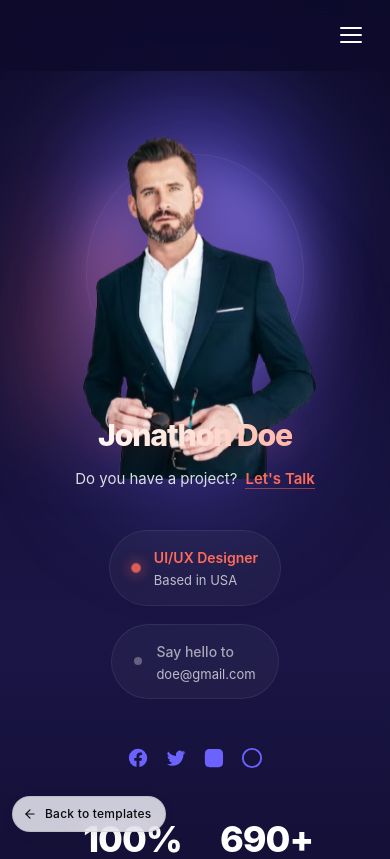
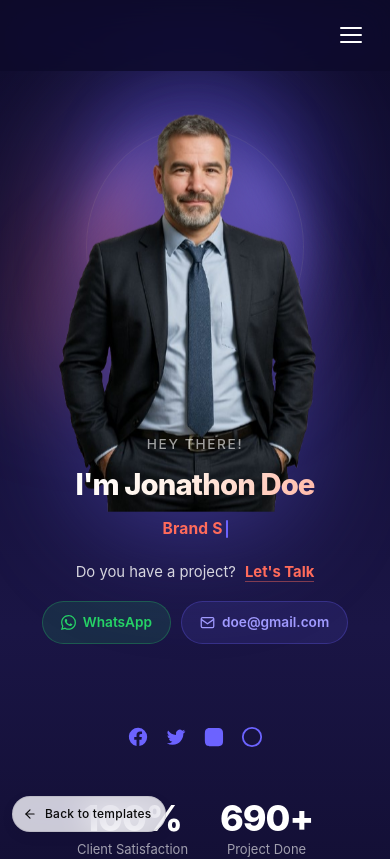
Before and after one commit to joyalvarghese458/template-app, a Next.js app: page /templates/pure in a window 390 px wide. Shown: the top 859 px of the page. Built offline with nearby package versions, Linux system fonts and the light colour scheme; a web font is replaced by a local one.

Commit message:
landing page

```diff
--- /dev/null
+++ b/app/templates/pure/_components/HeroIntro.tsx
@@ -0,0 +1,97 @@
+"use client";
+import { useState, useEffect } from "react";
+import Link from "next/link";
+import styles from "../styles.module.css";
+
+interface Props {
+  name: string;
+  email: string;
+  roles: string[];
+  whatsapp: string;
+}
+
+export default function HeroIntro({ name, email, roles, whatsapp }: Props) {
+  const [displayText, setDisplayText] = useState("");
+  const [roleIndex, setRoleIndex] = useState(0);
+  const [isDeleting, setIsDeleting] = useState(false);
+  const [paused, setPaused] = useState(false);
+
+  useEffect(() => {
+    const current = roles[roleIndex];
+
+    if (paused) {
+      const t = setTimeout(() => {
+        setPaused(false);
+        setIsDeleting(true);
+      }, 1400);
+      return () => clearTimeout(t);
+    }
+
+    if (!isDeleting && displayText === current) {
+      setPaused(true);
+      return;
+    }
+
+    if (isDeleting && displayText === "") {
+      setIsDeleting(false);
+      setRoleIndex((i) => (i + 1) % roles.length);
+      return;
+    }
+
+    const speed = isDeleting ? 40 : 75;
+    const t = setTimeout(() => {
+      setDisplayText(
+        isDeleting
+          ? current.slice(0, displayText.length - 1)
+          : current.slice(0, displayText.length + 1)
+      );
+    }, speed);
+    return () => clearTimeout(t);
+  }, [displayText, roleIndex, isDeleting, paused, roles]);
+
+  return (
+    <div className={styles.mobileIntro}>
+      <p className={styles.mobileIntroHey}>Hey There!</p>
+      <h1 className={styles.mobileIntroName}>I&apos;m {name}</h1>
+
+      <div className={styles.mobileIntroTypingRow}>
+        <span className={styles.mobileIntroTypingText}>{displayText}</span>
+        <span className={styles.mobileIntroCursor} aria-hidden="true" />
+      </div>
+
+      <p className={styles.mobileIntroCta}>
+        Do you have a project?{" "}
+        <Link href="/templates/pure/contact" className={styles.mobileIntroCtaLink}>
+          Let&apos;s Talk
+        </Link>
+      </p>
+
+      <div className={styles.mobileIntroActions}>
+        <a
+          href={whatsapp}
+          target="_blank"
+          rel="noopener noreferrer"
+          className={styles.mobileIntroWa}
+          aria-label="Chat on WhatsApp"
+        >
+          <svg viewBox="0 0 24 24" fill="currentColor" width="15" height="15" aria-hidden="true">
+            <path d="M17.472 14.382c-.297-.149-1.758-.867-2.03-.967-.273-.099-.471-.148-.67.15-.197.297-.767.966-.94 1.164-.173.199-.347.223-.644.075-.297-.15-1.255-.463-2.39-1.475-.883-.788-1.48-1.761-1.653-2.059-.173-.297-.018-.458.13-.606.134-.133.298-.347.446-.52.149-.174.198-.298.298-.497.099-.198.05-.371-.025-.52-.075-.149-.669-1.612-.916-2.207-.242-.579-.487-.5-.669-.51-.173-.008-.371-.01-.57-.01-.198 0-.52.074-.792.372-.272.297-1.04 1.016-1.04 2.479 0 1.462 1.065 2.875 1.213 3.074.149.198 2.096 3.2 5.077 4.487.709.306 1.262.489 1.694.625.712.227 1.36.195 1.871.118.571-.085 1.758-.719 2.006-1.413.248-.694.248-1.289.173-1.413-.074-.124-.272-.198-.57-.347m-5.421 7.403h-.004a9.87 9.87 0 01-5.031-1.378l-.361-.214-3.741.982.998-3.648-.235-.374a9.86 9.86 0 01-1.51-5.26c.001-5.45 4.436-9.884 9.888-9.884 2.64 0 5.122 1.03 6.988 2.898a9.825 9.825 0 012.893 6.994c-.003 5.45-4.437 9.884-9.885 9.884m8.413-18.297A11.815 11.815 0 0012.05 0C5.495 0 .16 5.335.157 11.892c0 2.096.547 4.142 1.588 5.945L.057 24l6.305-1.654a11.882 11.882 0 005.683 1.448h.005c6.554 0 11.89-5.335 11.893-11.893a11.821 11.821 0 00-3.48-8.413z" />
+          </svg>
+          WhatsApp
+        </a>
+
+        <a
+          href={`mailto:${email}`}
+          className={styles.mobileIntroEmail}
+          aria-label="Send email"
+        >
+          <svg viewBox="0 0 24 24" fill="none" stroke="currentColor" strokeWidth="2" width="15" height="15" aria-hidden="true">
+            <rect x="2" y="4" width="20" height="16" rx="2" />
+            <path d="m2 7 10 7 10-7" />
+          </svg>
+          {email}
+        </a>
+      </div>
+    </div>
+  );
+}
--- a/app/templates/pure/page.tsx
+++ b/app/templates/pure/page.tsx
@@ -13,6 +13,7 @@ import Link from "next/link";
 import Nav from "./_components/Nav";
 import Footer from "./_components/Footer";
 import Loader from "./_components/Loader";
+import HeroIntro from "./_components/HeroIntro";
 import { useReveal } from "./_components/hooks";
 import theme from "./_components/theme.module.css";
 import styles from "./styles.module.css";
@@ -22,8 +23,10 @@ import styles from "./styles.module.css";
 const PROFILE = {
   name: "Jonathon Doe",
   role: "UI/UX Designer",
+  roles: ["UI/UX Designer", "Graphic Designer", "Brand Strategist", "Web Designer"],
   location: "Based in USA",
   email: "doe@gmail.com",
+  whatsapp: "https://wa.me/",
 };
 
 const STATS = [
@@ -207,6 +210,7 @@ function Hero() {
               draggable={false}
             />
           </div>
+          {/* Desktop: name + CTA overlaid/below figure */}
           <h1 className={styles.bigName}>{PROFILE.name}</h1>
           <p className={styles.bigNameSub}>
             Do you have a project?
@@ -214,6 +218,13 @@ function Hero() {
               Let&apos;s Talk
             </Link>
           </p>
+          {/* Mobile-only: greeting, typing role, CTA, WhatsApp + email */}
+          <HeroIntro
+            name={PROFILE.name}
+            email={PROFILE.email}
+            roles={PROFILE.roles}
+            whatsapp={PROFILE.whatsapp}
+          />
         </div>
 
         {/* Right stats */}
--- a/app/templates/pure/styles.module.css
+++ b/app/templates/pure/styles.module.css
@@ -1199,3 +1199,176 @@
     animation: none !important;
   }
 }
+
+/* ── Mobile hero overrides ─────────────────────────────── */
+
+@media (max-width: 1023px) {
+  /* Stack figure at top, intro below — no bottom-alignment */
+  .heroCenter {
+    justify-content: flex-start;
+    min-height: auto;
+    gap: 0;
+  }
+
+  /* Hide desktop name overlay + sub-line on mobile */
+  .bigName {
+    display: none;
+  }
+
+  .bigNameSub {
+    display: none;
+  }
+
+  /* Hide role/email pill badges on mobile (replaced by mobileIntro) */
+  .badge {
+    display: none;
+  }
+}
+
+/* ── Mobile intro block (shown only on mobile) ─────────── */
+
+.mobileIntro {
+  display: flex;
+  flex-direction: column;
+  align-items: center;
+  text-align: center;
+  gap: 14px;
+  padding: 20px 16px 12px;
+  width: 100%;
+  opacity: 0;
+  animation: mobileIntroIn 0.7s 0.35s cubic-bezier(0.22, 1, 0.36, 1) forwards;
+}
+
+@media (min-width: 1024px) {
+  .mobileIntro {
+    display: none;
+  }
+}
+
+@keyframes mobileIntroIn {
+  from { opacity: 0; transform: translateY(18px); }
+  to   { opacity: 1; transform: translateY(0); }
+}
+
+.mobileIntroHey {
+  margin: 0;
+  font-size: clamp(13px, 3.5vw, 15px);
+  font-weight: 500;
+  letter-spacing: 0.12em;
+  text-transform: uppercase;
+  color: rgba(255, 255, 255, 0.6);
+}
+
+.mobileIntroName {
+  margin: 0;
+  font-family: "Plus Jakarta Sans", "Inter", sans-serif;
+  font-size: clamp(1.75rem, 7.5vw, 2.6rem);
+  font-weight: 800;
+  line-height: 1.1;
+  letter-spacing: -0.03em;
+  background: linear-gradient(120deg, #ffffff 0%, #fff0e6 45%, #ffb9a8 100%);
+  background-clip: text;
+  -webkit-background-clip: text;
+  color: transparent;
+}
+
+/* Typing row */
+.mobileIntroTypingRow {
+  display: flex;
+  align-items: center;
+  justify-content: center;
+  min-height: 28px;
+  gap: 1px;
+}
+
+.mobileIntroTypingText {
+  font-size: clamp(14px, 4vw, 17px);
+  font-weight: 700;
+  color: #ff6b5b;
+  letter-spacing: 0.01em;
+}
+
+.mobileIntroCursor {
+  display: inline-block;
+  width: 2px;
+  height: 1.1em;
+  background: #6c63ff;
+  border-radius: 1px;
+  vertical-align: middle;
+  margin-left: 2px;
+  animation: cursorBlink 0.75s step-end infinite;
+}
+
+@keyframes cursorBlink {
+  0%, 100% { opacity: 1; }
+  50%       { opacity: 0; }
+}
+
+/* CTA line */
+.mobileIntroCta {
+  margin: 4px 0 0;
+  font-size: clamp(13px, 3.8vw, 15px);
+  color: rgba(255, 255, 255, 0.82);
+}
+
+.mobileIntroCtaLink {
+  color: #ff6b5b;
+  font-weight: 700;
+  margin-left: 5px;
+  border-bottom: 1px solid rgba(255, 107, 91, 0.45);
+  transition: color 0.2s, border-color 0.2s;
+}
+
+.mobileIntroCtaLink:hover {
+  color: #fff;
+  border-color: rgba(255, 255, 255, 0.5);
+}
+
+/* Action buttons */
+.mobileIntroActions {
+  display: flex;
+  align-items: center;
+  justify-content: center;
+  gap: 10px;
+  flex-wrap: wrap;
+  margin-top: 4px;
+}
+
+.mobileIntroWa,
+.mobileIntroEmail {
+  display: inline-flex;
+  align-items: center;
+  gap: 7px;
+  padding: 10px 18px;
+  border-radius: 999px;
+  font-size: clamp(12px, 3.5vw, 14px);
+  font-weight: 600;
+  backdrop-filter: blur(10px);
+  -webkit-backdrop-filter: blur(10px);
+  transition: background 0.2s, border-color 0.2s, transform 0.25s cubic-bezier(0.22,1,0.36,1);
+  white-space: nowrap;
+}
+
+.mobileIntroWa {
+  background: rgba(37, 211, 102, 0.12);
+  border: 1px solid rgba(37, 211, 102, 0.28);
+  color: #25d366;
+}
+
+.mobileIntroWa:hover {
+  background: rgba(37, 211, 102, 0.22);
+  border-color: rgba(37, 211, 102, 0.5);
+  transform: translateY(-2px);
+}
+
+.mobileIntroEmail {
+  background: rgba(108, 99, 255, 0.12);
+  border: 1px solid rgba(108, 99, 255, 0.28);
+  color: #a09aff;
+}
+
+.mobileIntroEmail:hover {
+  background: rgba(108, 99, 255, 0.22);
+  border-color: rgba(108, 99, 255, 0.5);
+  transform: translateY(-2px);
+}
```
Also changed, not shown: public/pure-portrait.png, 1 other file (tests, documents, lock files or other folders).
